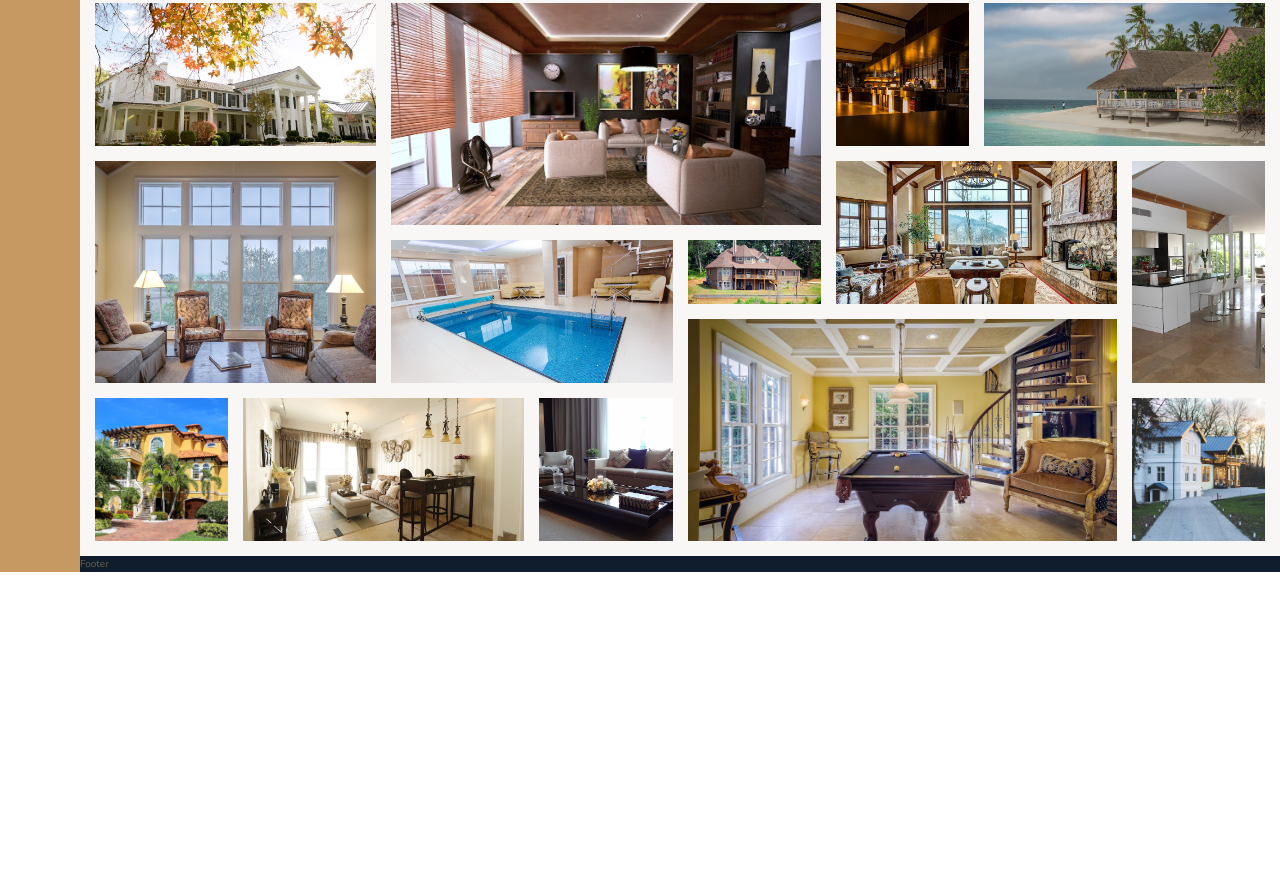
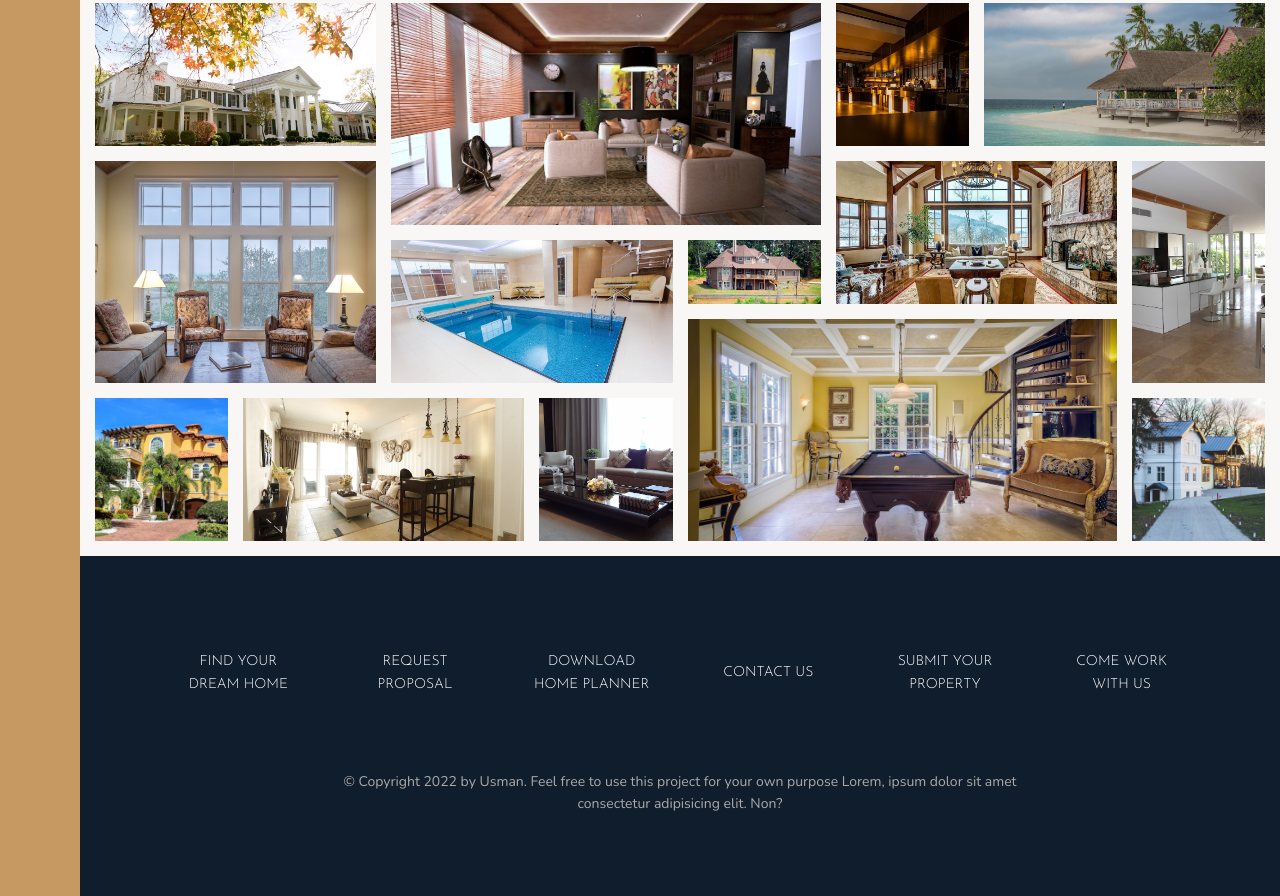
Before and after one commit to usman-FE/nexter, a website: page index.html in a window 1280 px wide. Shown: the part 3084-3980 px from the top of the page. Before the commit the page ends 3656 px from the top, so only its background shows below. Drawn offline with nearby package versions, Linux system fonts and the light colour scheme.

Commit message:
built complete footer

```diff
--- a/css/style.css
+++ b/css/style.css
@@ -255,4 +255,34 @@
 
 .footer {
   background-color: #101d2c;
-  grid-column: full-start / full-end; }
+  grid-column: full-start / full-end;
+  padding: 8rem; }
+
+.nav {
+  list-style: none;
+  display: grid;
+  grid-template-columns: repeat(auto-fit, minmax(15rem, 1fr));
+  grid-gap: 2rem;
+  align-items: center; }
+  .nav__link, .nav__link:visited {
+    font-size: 1.4rem;
+    color: #fff;
+    text-decoration: none;
+    font-family: "Josefin Sans", sans-serif;
+    text-transform: uppercase;
+    text-align: center;
+    padding: 1.5rem;
+    display: block;
+    transition: all 0.2s; }
+  .nav__link:active, .nav__link:hover {
+    background-color: rgba(255, 255, 255, 0.05);
+    transform: translateY(-3px); }
+
+.copyright {
+  font-size: 1.4rem;
+  color: #aaa;
+  margin-top: 6rem;
+  text-align: center;
+  width: 70%;
+  margin-left: auto;
+  margin-right: auto; }
--- a/index.html
+++ b/index.html
@@ -373,6 +373,32 @@
       </figure>
     </section>
 
-    <footer class="footer">Footer</footer>
+    <footer class="footer">
+      <ul class="nav">
+        <li class="nav__item">
+          <a href="#" class="nav__link">Find your dream home</a>
+        </li>
+        <li class="nav__item">
+          <a href="#" class="nav__link">request proposal</a>
+        </li>
+        <li class="nav__item">
+          <a href="#" class="nav__link">Download home planner</a>
+        </li>
+        <li class="nav__item">
+          <a href="#" class="nav__link">Contact us</a>
+        </li>
+        <li class="nav__item">
+          <a href="#" class="nav__link">Submit your property</a>
+        </li>
+        <li class="nav__item">
+          <a href="#" class="nav__link">Come work with us</a>
+        </li>
+      </ul>
+      <div class="copyright">
+        &copy; Copyright 2022 by Usman. Feel free to use this project for your
+        own purpose Lorem, ipsum dolor sit amet consectetur adipisicing elit.
+        Non?
+      </div>
+    </footer>
   </body>
 </html>
```
